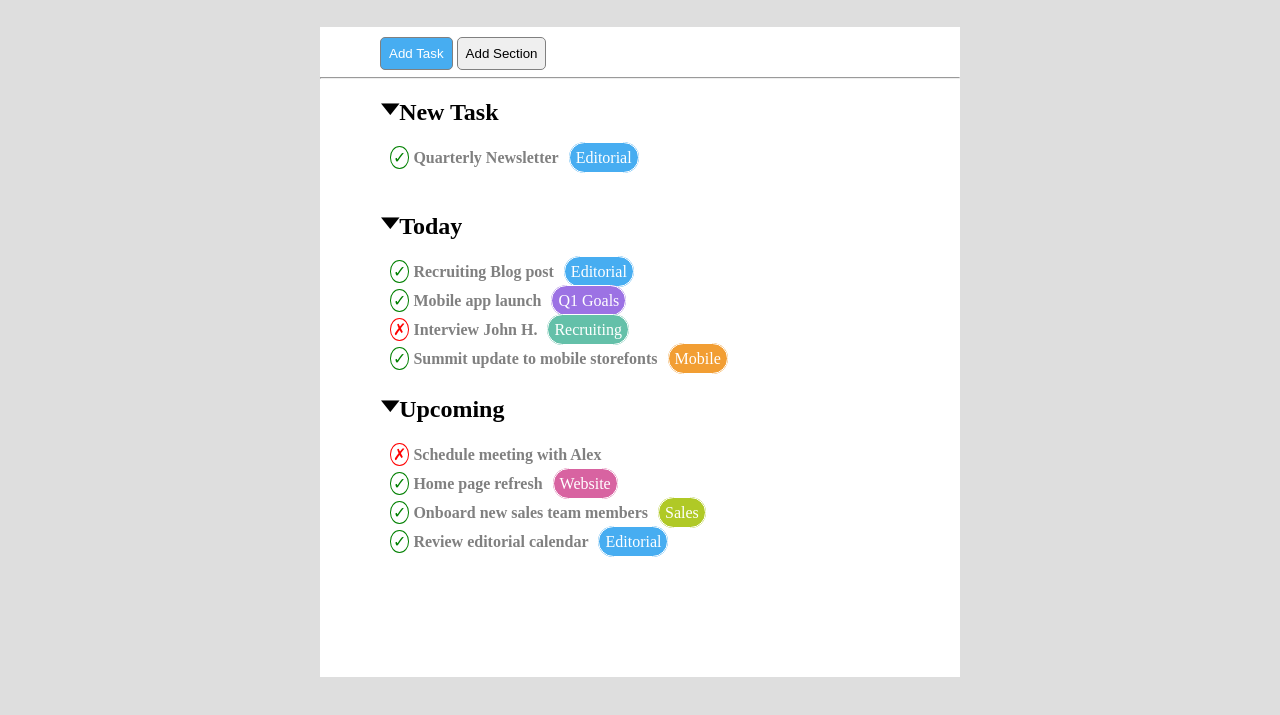
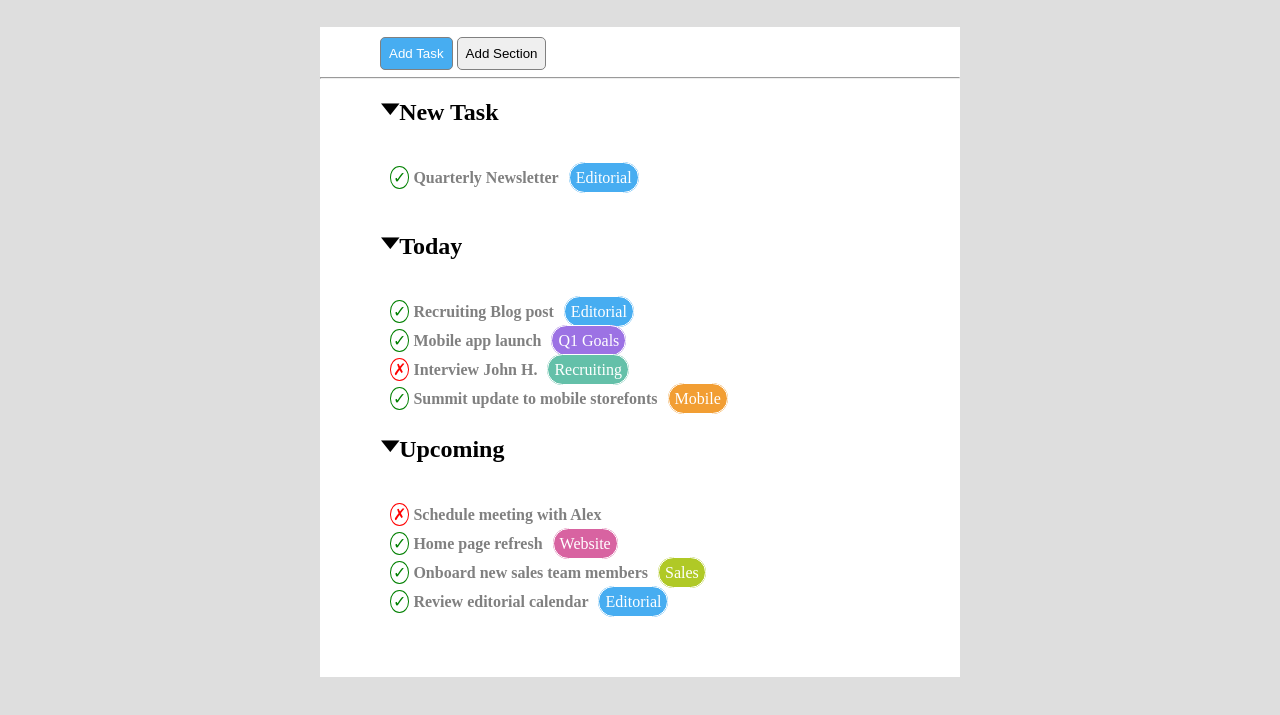
Before and after one commit to Forklein/html-css-toboolist, a plain HTML site: page index.html in a window 1280 px wide. Shown: the part 83-798 px from the top of the page. Drawn offline with Linux system fonts and the light colour scheme.

Commit message:
General fix

```diff
--- a/style/style.css
+++ b/style/style.css
@@ -98,10 +98,6 @@ li{
     padding: 2px;
 }
 
-h2{
-    margin-bottom: -20px;
-}
-
 .box-green{
     background-color: #64c0a9;
 }
```
